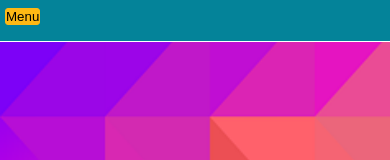
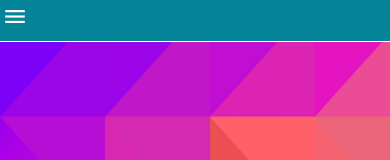
Before and after one commit to queuing4oranges/portfolio, a React (Create React App) app: page / in a window 390 px wide. Shown: the top 160 px of the page. Built offline with nearby package versions, Linux system fonts and the light colour scheme.

Commit message:
new hamburger menu

```diff
--- a/src/components/Header.js
+++ b/src/components/Header.js
@@ -32,7 +32,9 @@ const Header = () => {
 
             <div className="dropdown">
 
-                <button onClick={()=>dropDown()} className="dropbtn">Menu</button>
+                <button onClick={()=>dropDown()} className="dropbtn">
+                    <img className="hamburger__menu" src="../assets/hamburger_menu.png" alt="hamburger menu" />
+                </button>
 
 
                 <div className="dropdown-content" id="myDropdown">
--- a/src/scss/header.scss
+++ b/src/scss/header.scss
@@ -119,8 +119,8 @@ $blackish: #021E20;
         width: 100%;
         display: inline-block;
         position: relative;
-        top: -2px;
-        left: 5px;
+        top: 0px;
+        left: 0px;
     }
 
     .dropdown-content {
@@ -142,11 +142,12 @@ $blackish: #021E20;
     .dropbtn {
         margin-left: 0;
         justify-self: center;
-        background-color: #ffb814 ;
-        border: 1px solid #ffb814;
-        border-radius: 3px;
-
-
+        // background-color: #ffb814 ;
+        // border: 1px solid #ffb814;
+        // border-radius: 3px;
+        background-color: $lightblue;
+        border: none;
+        margin-left: 5px;
     }
 
     .dropdown-content .navbar__link{
@@ -169,6 +170,14 @@ $blackish: #021E20;
     .dropdown-content {
         margin-left: 10px;
     }
+
+    .hamburger__menu {
+        width: 20px;
+        background-color: $lightblue;
+        color: white;
+
+    }
+
 }
 /*big screen*/
 @media screen and (min-width: 1900px) {
```
Also changed, not shown: public/assets/hamburger_menu.png (added), public/assets/logos/hamburger.png (added).
